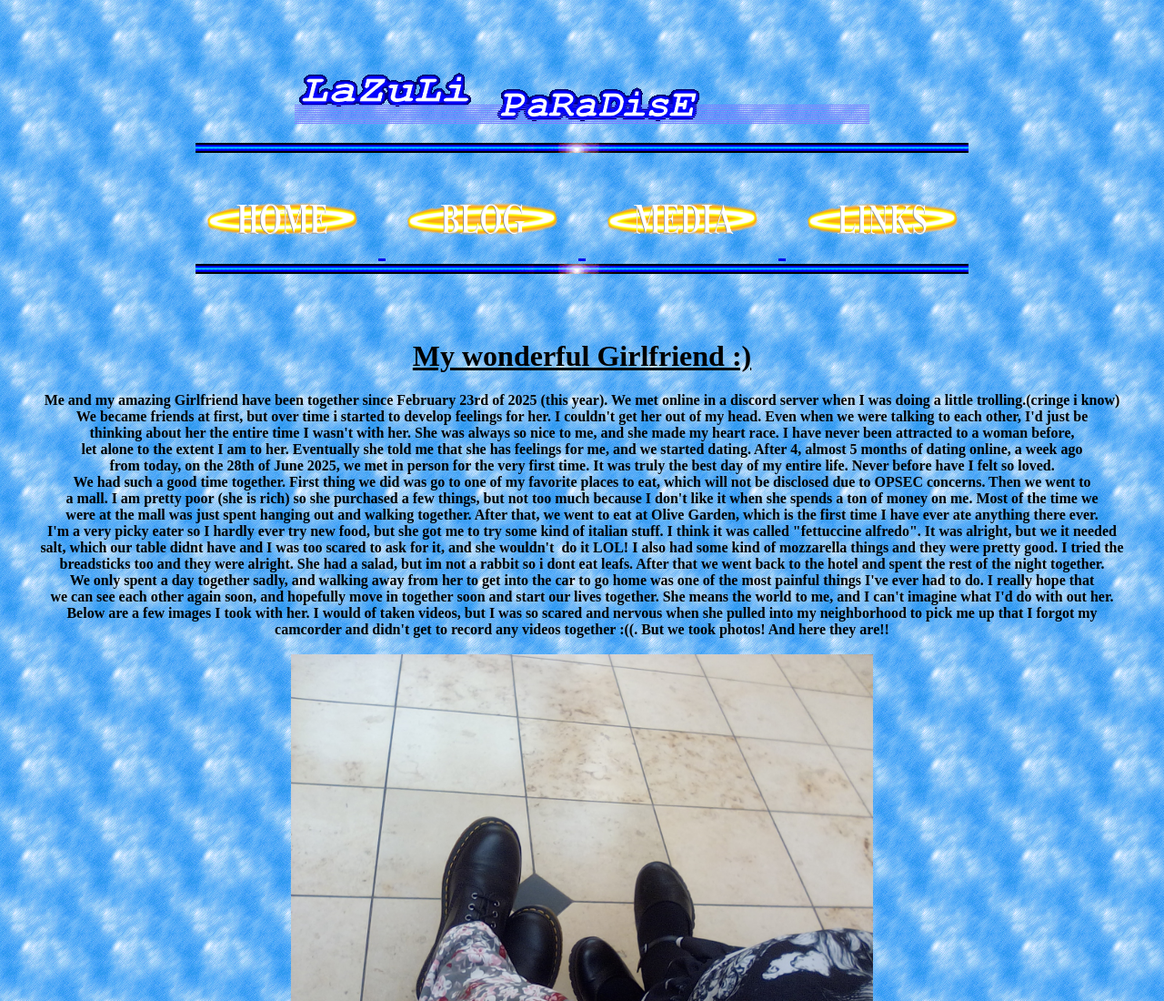
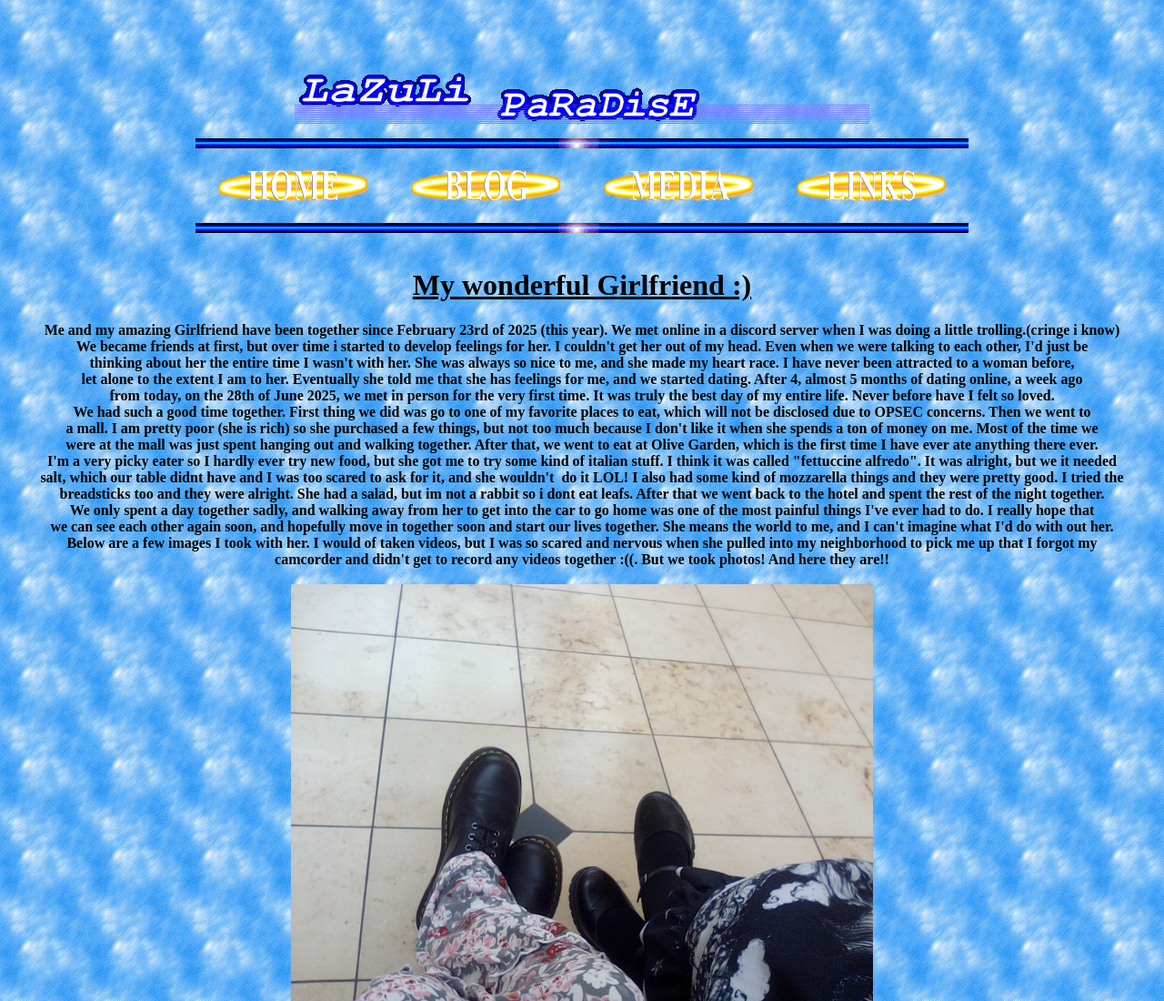
Before and after one commit to LaZuLiPaRaDisE/LaZuLiPaRaDisE.github.io, a plain HTML site: page gf.html in a window 1280 px wide. Shown: the top 1100 px of the page at 91% size. Drawn offline with Linux system fonts and the light colour scheme.

Commit message:
Update gf.html

```diff
--- a/gf.html
+++ b/gf.html
@@ -33,21 +33,28 @@
         <img alt="" src="Laz.png" width="632" height="56" />
     </p>
 
-    <h1 class="style5">
+<center>
+    <img src="bar.gif" width="850" height="11"><br>
 
-         <img src="bar.gif" width="850" height="11" /><p class="style5">
+    <table border="0" cellpadding="0" cellspacing="0" width="848">
+        <tr>
+            <td>
+                <a href="index.html"><img src="HOME.png" width="212" height="82" border="0"></a>
+            </td>
+            <td>
+                <a href="blog.html"><img src="BLOG.png" width="212" height="82" border="0"></a>
+            </td>
+            <td>
+                <a href="media.html"><img src="MEDIA.png" width="212" height="82" border="0"></a>
+            </td>
+            <td>
+                <a href="links.html"><img src="LINKS.png" width="212" height="82" border="0"></a>
+            </td>
+        </tr>
+    </table>
 
-        <a href="index.html"> <img src="HOME.png" width="212" height="82"/> </a>
-
-        <a href="blog.html"> <img src="BLOG.png" width="212" height="82"/> </a>
-
-        <a href="media.html"> <img src="MEDIA.png" width="212" height="82"/> </a>
-
-        <a href="links.html"> <img src="LINKS.png" width="212" height="82"/>  </a>
-
-      <img src="bar.gif" width="850" height="11" /><p class="style5">
-
-    </h1>
+    <img src="bar.gif" width="850" height="11">
+</center>
 
 
 
```
